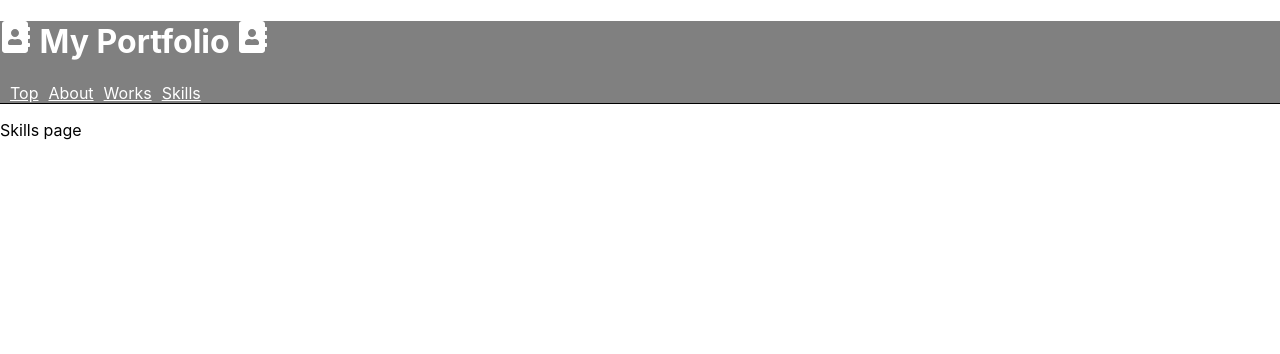
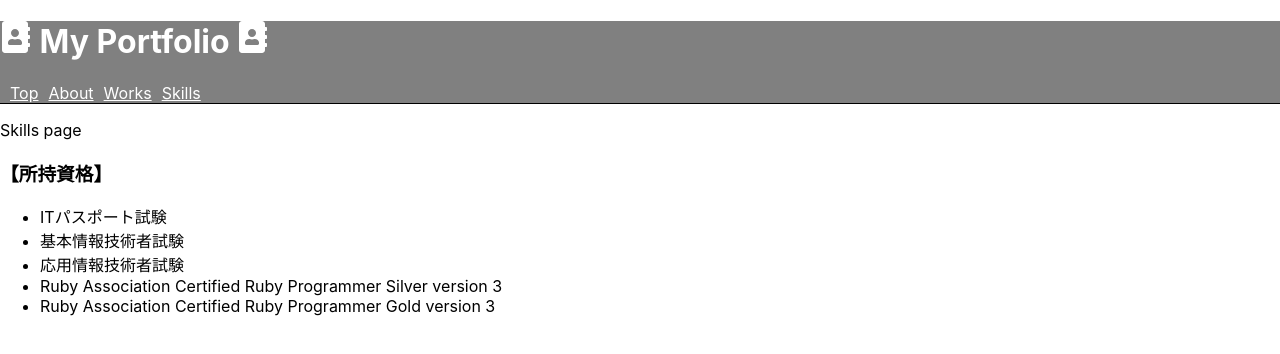
Before and after one commit to Ako-k/portfolio-test, a React (Create React App) app in the folder portfolio-react/: page /skills in a window 1280 px wide. Shown: the top 354 px of the page. Built offline with nearby package versions, Linux system fonts and the light colour scheme; what axios-case-converter would draw is missing.

Commit message:
add skills page

```diff
--- a/portfolio-react/src/components/skills/skills.js
+++ b/portfolio-react/src/components/skills/skills.js
@@ -4,6 +4,17 @@ function Skills() {
   return (
     <div>
       <p>Skills page</p>
+
+      <div>
+        <h3>【所持資格】</h3>
+        <ul>
+          <li>ITパスポート試験</li>
+          <li>基本情報技術者試験</li>
+          <li>応用情報技術者試験</li>
+          <li>Ruby Association Certified Ruby Programmer Silver version 3</li>
+          <li>Ruby Association Certified Ruby Programmer Gold version 3</li>
+        </ul>
+      </div>
     </div>
   );
 }
```
